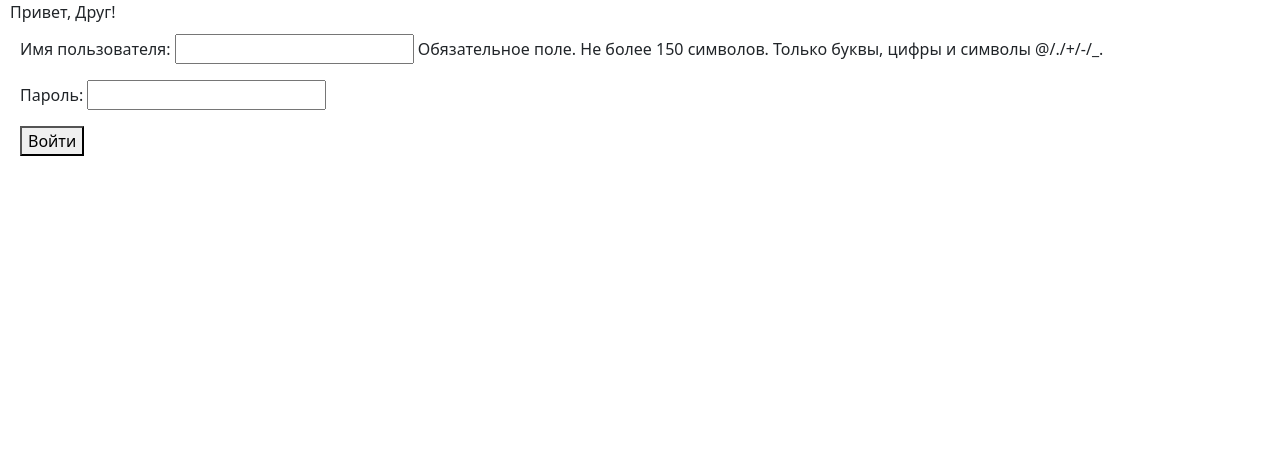
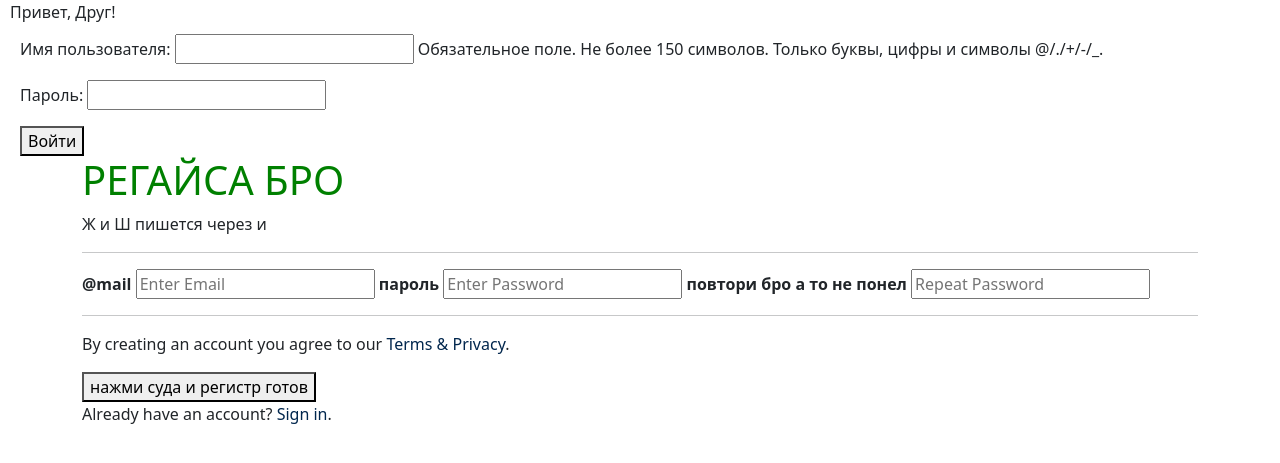
Before and after one commit to Emirlantalas/homework-3-and-4, a Django app: page /signin/ in a window 1280 px wide. Shown: the part 34-497 px from the top of the page. Run offline with Django 4.2, Linux system fonts and the light colour scheme.

Commit message:
Update sign_in.html

```diff
--- a/core/templates/core/sign_in.html
+++ b/core/templates/core/sign_in.html
@@ -6,5 +6,30 @@
         {{ auth_form.as_p }}
         <button>Войти</button>
     </form>
+          <form action="action_page.php">
+  <div class="container">
+    <h1>РЕГАЙСА БРО</h1>
+    <p>Ж и Ш пишется через и</p>
+    <hr>
+
+    <label for="email"><b>@mail</b></label>
+    <input type="text" placeholder="Enter Email" name="email" required>
+
+    <label for="psw"><b>пароль</b></label>
+    <input type="password" placeholder="Enter Password" name="psw" required>
+
+    <label for="psw-repeat"><b>повтори бро а то не понел</b></label>
+    <input type="password" placeholder="Repeat Password" name="psw-repeat" required>
+    <hr>
+
+    <p>By creating an account you agree to our <a href="#">Terms & Privacy</a>.</p>
+    <button type="submit" class="registerbtn">нажми суда и регистр готов</button>
+  </div>
+
+  <div class="container signin">
+    <p>Already have an account? <a href="#">Sign in</a>.</p>
+  </div>
+  </form>
+
 
 {% endblock %}
```
